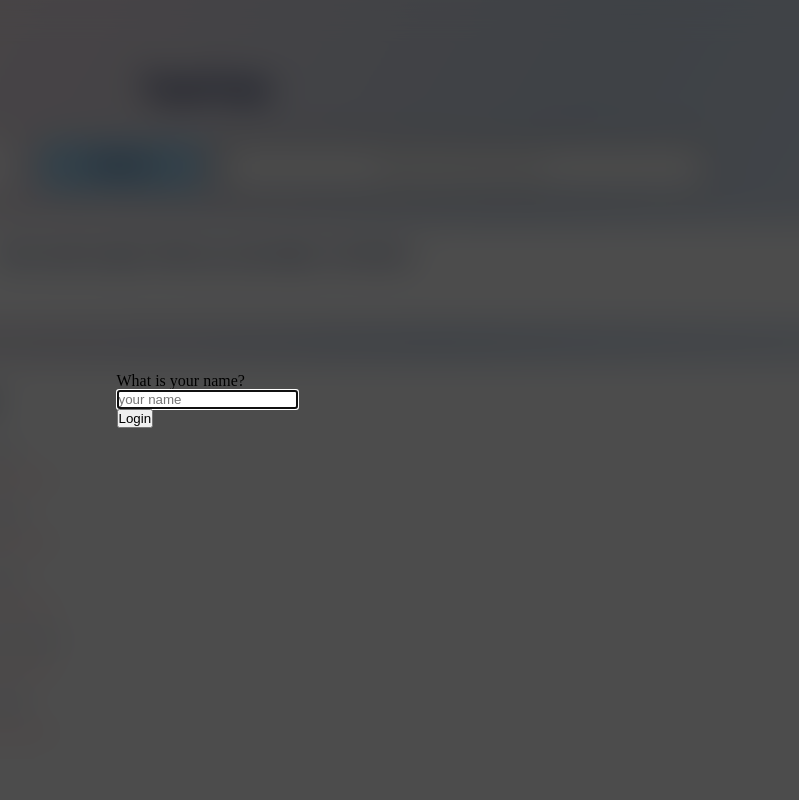
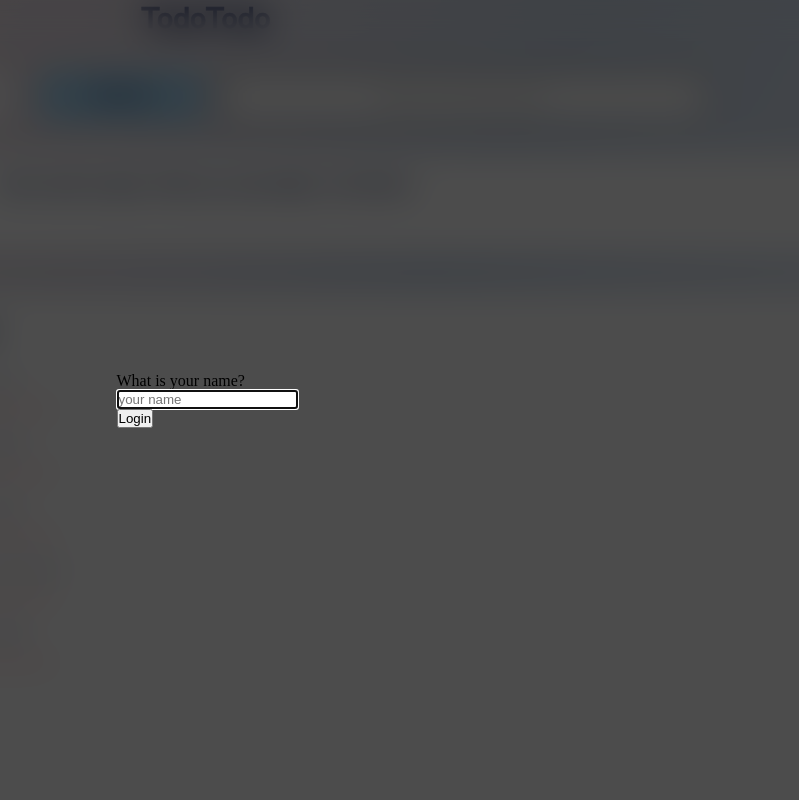
Before and after one commit to semyeongJ/ToDoToDo, a plain HTML site: page index.html in a window 1280 px wide. Shown: the top 800 px of the page, without its empty margins (433-1232 px from the left). Drawn offline with Linux system fonts and the light colour scheme.

Commit message:
Update style.css

```diff
--- a/css/style.css
+++ b/css/style.css
@@ -9,7 +9,7 @@
   box-sizing: border-box;
   list-style: none;
 }
-.wrap {
+body {
   mix-blend-mode: normal;
   /* Background/Mix Linear Background */
   background: linear-gradient(120.6deg, #ffe7e7 3.53%, #d1dceb 58.36%, #e9f2fd 100%);
@@ -21,7 +21,6 @@
   display: flex;
   flex-direction: column;
   height: 100%;
-  padding: 70px 0;
   width: 100%;
 }
 .title {
```
